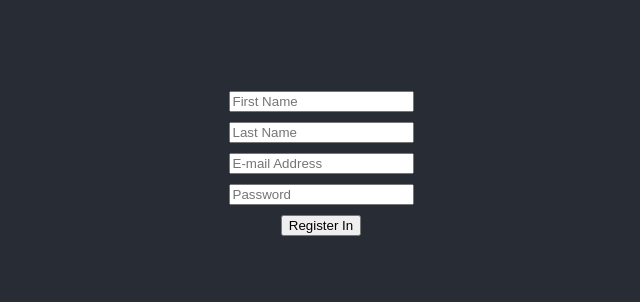
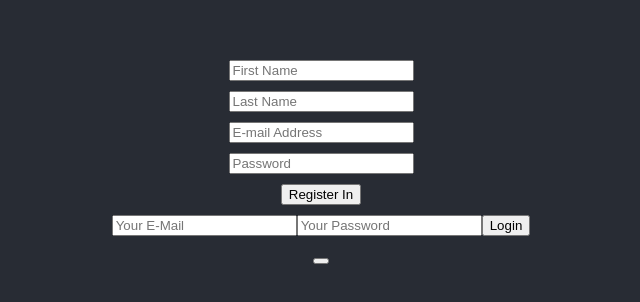
Before and after one commit to DmiE/queuing-system, a React (Create React App) app in the folder frontend/mgr-frontend/: page / in a window 1280 px wide. Shown: the part 242-544 px from the top of the page, without its empty margins (319-959 px from the left). Built offline with nearby package versions, Linux system fonts and the light colour scheme.

Commit message:
add signiing in and

```diff
--- a/frontend/mgr-frontend/src/App.js
+++ b/frontend/mgr-frontend/src/App.js
@@ -1,12 +1,14 @@
 import React from 'react';
 import './App.css';
 import Register from './containers/Register/Register'
+import SingIn from './containers/SignIn/SignIn'
 
 function App() {
   return (
     <div className="App">
       <header className="App-header">
         <Register></Register>
+        <SingIn></SingIn>
       </header>
     </div>
   );
--- a/frontend/mgr-frontend/src/containers/Register/Register.js
+++ b/frontend/mgr-frontend/src/containers/Register/Register.js
@@ -49,7 +49,6 @@ class Register extends Component {
             lastName: this.state.inputs.lastName.value,
             password: this.state.inputs.password.value
         }
-        // axios.post('https://smoothienewsletter.firebaseio.com/newsletters.json', formData)
         axios.post('http://192.168.0.25:5000/api/auth/signup', formData)
             .then( response => {
                 console.log(response + "form was send")
--- /dev/null
+++ b/frontend/mgr-frontend/src/containers/SignIn/SignIn.js
@@ -0,0 +1,58 @@
+import React, { Component } from 'react';
+import axios from 'axios';
+
+class SignIn extends Component {
+    state = {
+        loginInfo: {
+            email: "",
+            password: ""
+        },
+        accessToken: ""
+    }
+
+
+    changeHandler = (event) => {
+        const newStateLoginInfo = { ...this.state.loginInfo }
+        const objectId = event.target.id
+        newStateLoginInfo[objectId] = event.target.value
+        this.setState({ loginInfo: newStateLoginInfo })
+    }
+
+    submitHandler = (event) => {
+        event.preventDefault();
+        const formData = {
+            password: this.state.loginInfo.password,
+            usernameOrEmail: this.state.loginInfo.email
+        }
+
+        axios.post('http://192.168.0.25:5000/api/auth/signin', formData)
+            .then((response) => {
+                const newAccessToken = ("Bearer " + response.data.accessToken)
+                this.setState({ accessToken: newAccessToken })
+            })
+    }
+
+    getAllUsers = () => {
+        axios.get('http://192.168.0.25:5000/api/user/getAll', { headers: { Authorization: this.state.accessToken } })
+            .then((response) => {
+                const users = response.data.users
+                console.log(users)
+            }
+            )
+    }
+
+    render() {
+        return (
+            <div>
+                <form onSubmit={this.submitHandler}>
+                    <input type="email" id="email" placeholder="Your E-Mail" onChange={this.changeHandler} />
+                    <input type="password" id="password" placeholder="Your Password" onChange={this.changeHandler} />
+                    <button type="submit">Login</button>
+                </form>
+                <button onClick={this.getAllUsers}></button>
+            </div>
+        )
+    }
+}
+
+export default SignIn;
```
